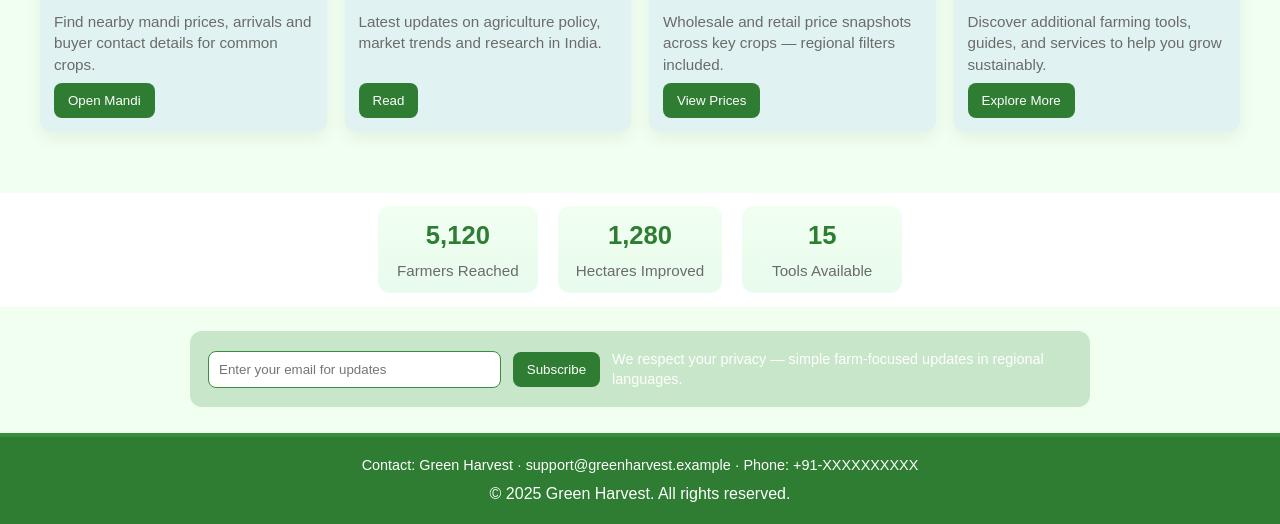
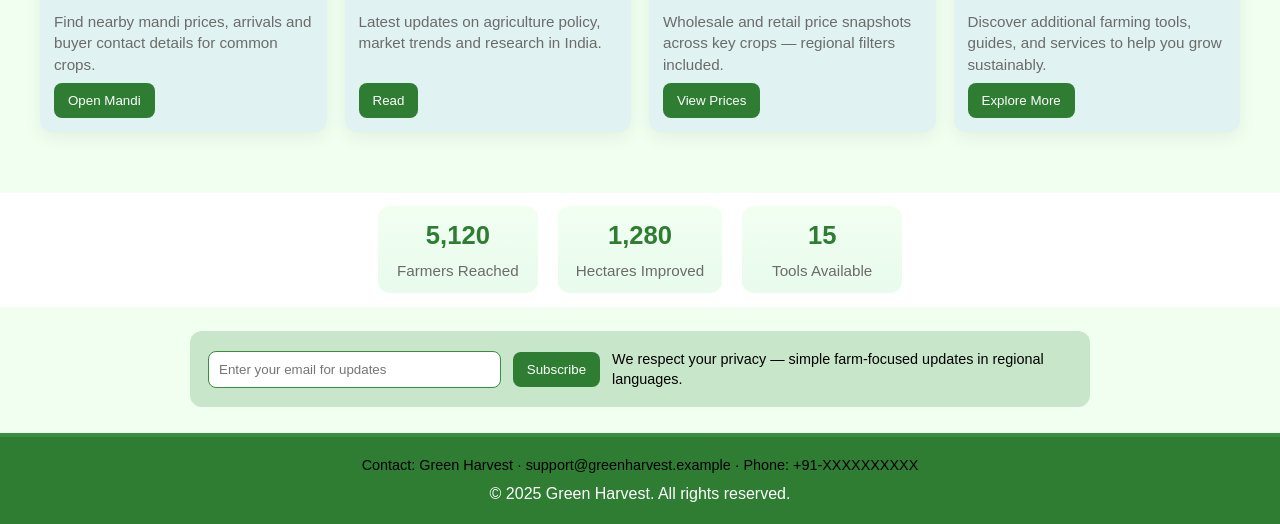
Before and after one commit to manoranjansahoo9348manoranjan-arc/green-harvet-agriculture-website, a plain HTML site: page index.html in a window 1280 px wide. Shown: the part 1630-2154 px from the top of the page. Drawn offline with Linux system fonts and the light colour scheme.

Commit message:
Update index.html

```diff
--- a/index.html
+++ b/index.html
@@ -75,7 +75,7 @@
     @media(max-width:700px){ nav ul{display:none} .menu-toggle{display:flex} .controls{flex-direction:column;gap:10px} .newsletter{flex-direction:column} .search input{width:100%} .card img{height:120px} }
 
     /* small helpers */
-    .muted{color:white;font-size:0.9rem}
+    .muted{color:black;font-size:0.9rem}
     .pill{background:#fff;padding:6px 10px;border-radius:999px;border:1px solid #e7f5ea;font-weight:600}
   </style>
 </head>
```
